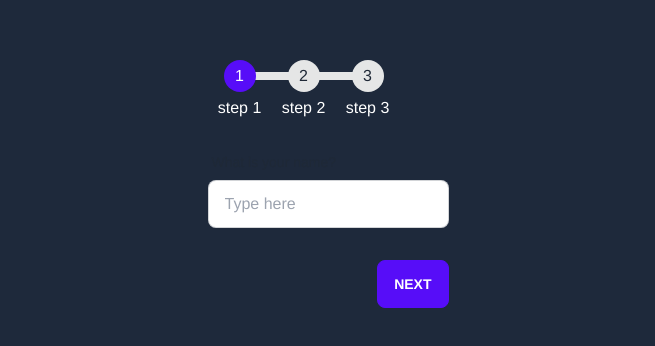
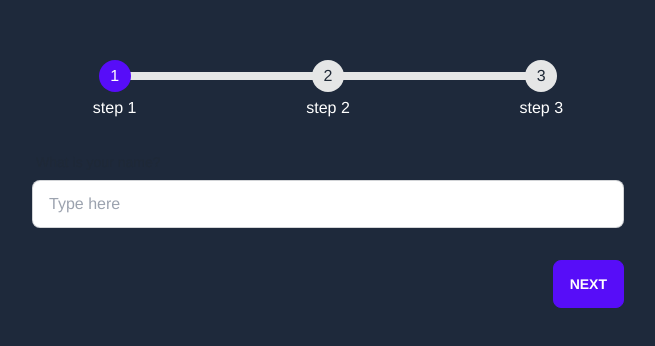
Before and after one commit to nikhilhenry/vue-multistepform, a Vue app: page / in a window 1280 px wide. Shown: the part 218-564 px from the top of the page, without its empty margins (312-967 px from the left). Built offline with nearby package versions, Linux system fonts and the light colour scheme.

Commit message:
increase form width

```diff
--- a/src/components/MultiStepForm.vue
+++ b/src/components/MultiStepForm.vue
@@ -1,12 +1,12 @@
 <template>
-    <div>
-        <ul class="steps">
+    <div class="w-6/12">
+        <ul class="steps min-w-full">
             <li v-for="(stepText,index) in props.steps" class="step" :class="index==step ? 'step-primary' : ''">
                 {{stepText}}
             </li>
         </ul>
        <div class="py-3"></div>
-        <form @submit.prevent="formAction">
+        <form @submit.prevent="formAction" class="min-w-full px-6">
             <component
                 :is="props.forms[step]"
             >
--- a/src/components/Step1.vue
+++ b/src/components/Step1.vue
@@ -1,8 +1,8 @@
 <template>
-    <div class="form-control w-full max-w-xs">
+    <div class="form-control w-full">
       <label class="label">
         <span class="label-text">What is your name?</span>
       </label>
-      <input type="text" placeholder="Type here" class="input input-bordered w-full max-w-xs" />
+      <input type="text" placeholder="Type here" class="input input-bordered w-full" />
     </div>
 </template>
```
